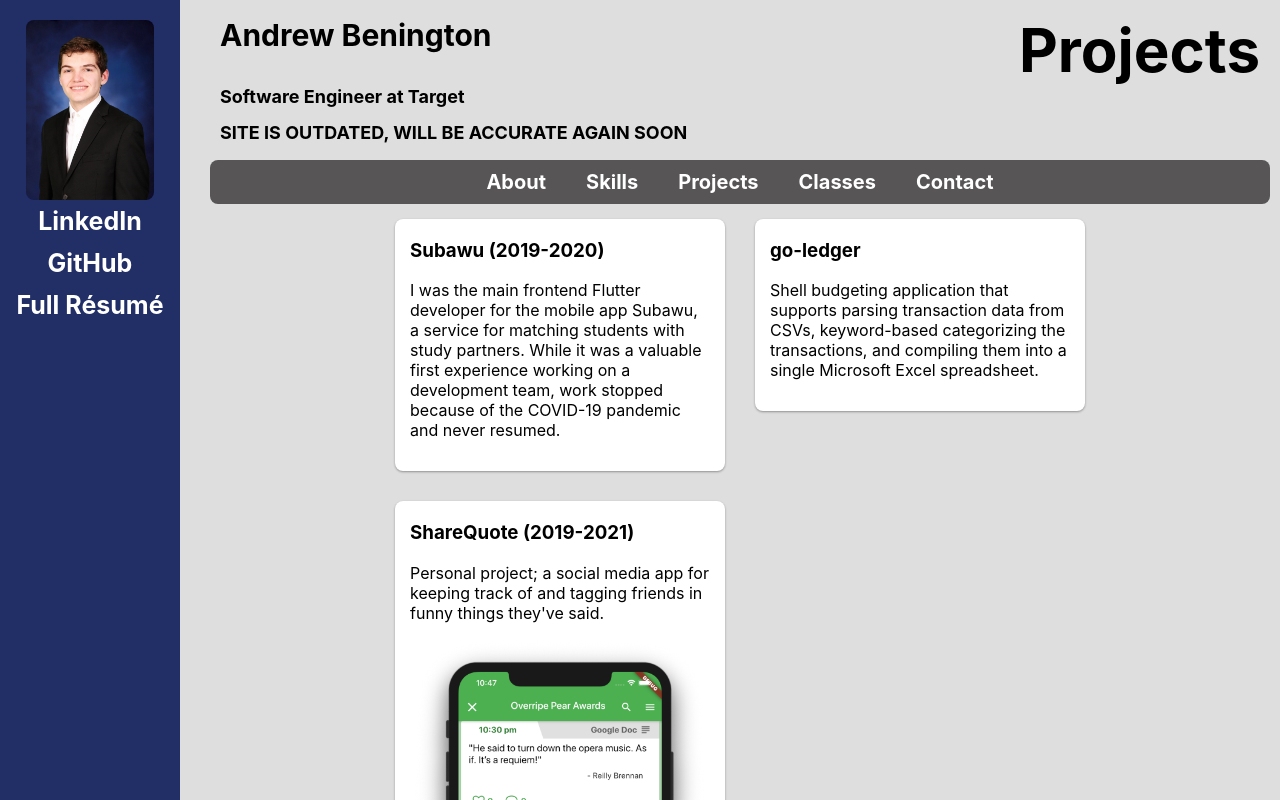
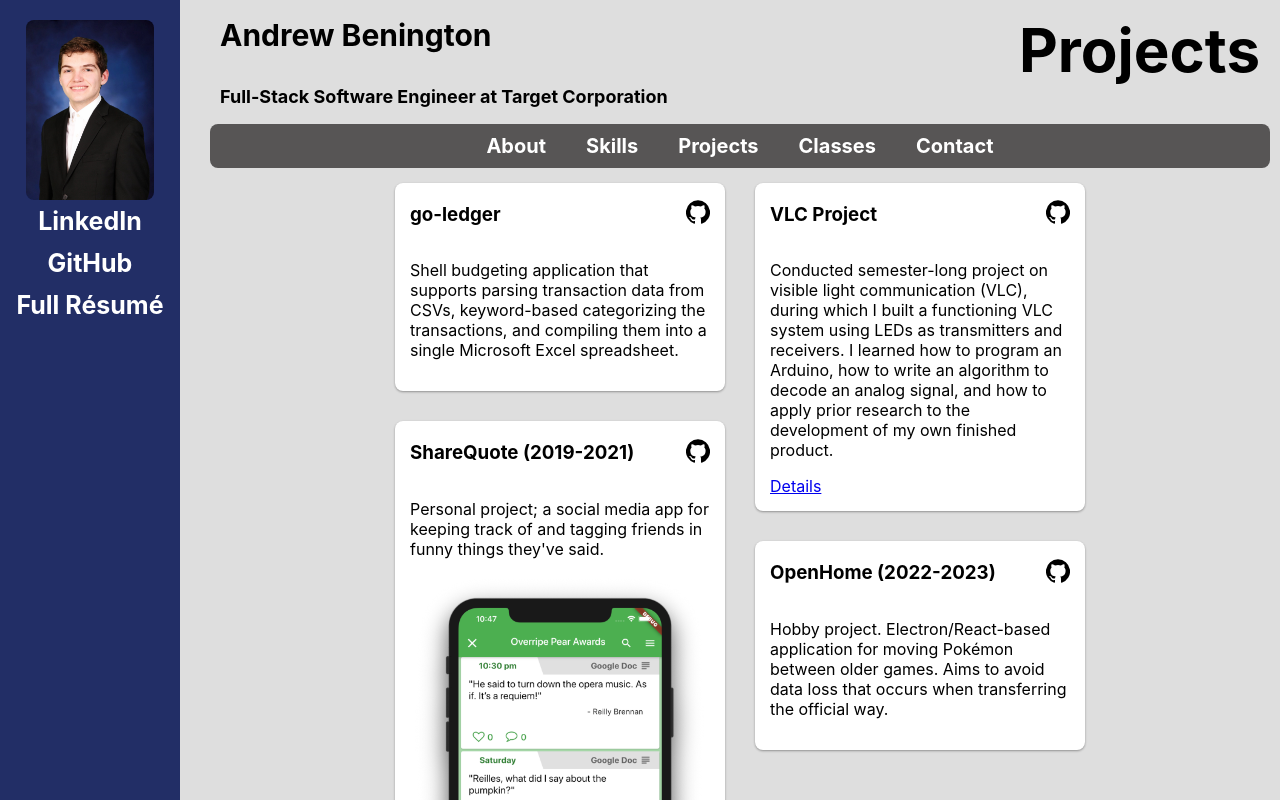
Before and after one commit to andrewbenington/PersonalSite, a React (Create React App) app: page /projects in a window 1280 px wide. Shown: the top 800 px of the page. Built offline with nearby package versions, Linux system fonts and the light colour scheme.

Commit message:
projects + general cleanup

```diff
--- a/src/components/HeaderBar.tsx
+++ b/src/components/HeaderBar.tsx
@@ -1,3 +1,4 @@
+import { Subtitle } from "../consts/HeaderStrings";
 import { FlexColStretch, FlexColWide, FlexRow, FlexRowRepel } from "../style";
 import Navigation from "./Navigation";
 import { Banner, Info, Name, PageTitle } from "./style";
@@ -12,11 +13,7 @@ function HeaderBar(props: { title: string; setTitle: Function }) {
                             <Name>Andrew Benington</Name>
                             <br></br>
                             <Info>
-                                <p>Software Engineer at Target</p>
-                                <p>
-                                    SITE IS OUTDATED, WILL BE ACCURATE AGAIN
-                                    SOON
-                                </p>
+                                <p>{Subtitle}</p>
                             </Info>
                         </FlexColStretch>
 
--- a/src/components/MobileHeader.tsx
+++ b/src/components/MobileHeader.tsx
@@ -1,3 +1,4 @@
+import { Subtitle } from "../consts/HeaderStrings";
 import { FlexColWide, MobilePageTitle } from "../style";
 import { Banner, Info, Name } from "./style";
 
@@ -8,8 +9,7 @@ function MobileHeader(props: { title: string; setTitle: Function }) {
                 <Name>Andrew Benington</Name>
                 <br></br>
                 <Info>
-                    <p>Senior, University of Illinois at Urbana-Champaign</p>
-                    <p>Bachelor of Science in Computer Science</p>
+                    <p>{Subtitle}</p>
                 </Info>
                 <MobilePageTitle>{props.title}</MobilePageTitle>
             </Banner>
--- /dev/null
+++ b/src/consts/HeaderStrings.ts
@@ -0,0 +1 @@
+export const Subtitle = "Full-Stack Software Engineer at Target Corporation";
--- a/src/pages/Contact/Contact.tsx
+++ b/src/pages/Contact/Contact.tsx
@@ -9,7 +9,7 @@ const tiles = [
             <li>andrewbenington57@gmail.com</li>
             <li>
                 <a href="https://www.linkedin.com/in/andrew-benington/">
-                    My LinkedIn Page
+                    LinkedIn
                 </a>
             </li>
         </ListContainer>
--- /dev/null
+++ b/src/pages/Projects/ProjectTile.tsx
@@ -0,0 +1,48 @@
+import { Grid } from "@material-ui/core";
+import { GitHub } from "@material-ui/icons";
+import ContentBox from "../../components/ContentBox";
+
+interface ProjectTileProps {
+    name: string;
+    github?: string;
+    description: string;
+    children: any;
+}
+
+function ProjectTile(props: ProjectTileProps) {
+    const { name, github, description, children } = props;
+    return (
+        <ContentBox>
+            <Grid container>
+                <Grid item xs={github ? 10 : 12}>
+                    <h3>{name}</h3>
+                </Grid>
+                {github ? (
+                    <Grid
+                        item
+                        xs={2}
+                        style={{
+                            alignItems: "center",
+                            display: "grid",
+                            justifyContent: "end",
+                        }}
+                    >
+                        <a href={github}>
+                            <GitHub htmlColor="black" />
+                        </a>
+                    </Grid>
+                ) : (
+                    <div />
+                )}
+                <Grid item xs={12}>
+                    <p>{description}</p>
+                </Grid>
+                <Grid item xs={12}>
+                    {children}
+                </Grid>
+            </Grid>
+        </ContentBox>
+    );
+}
+
+export default ProjectTile;
--- a/src/pages/Projects/Projects.tsx
+++ b/src/pages/Projects/Projects.tsx
@@ -1,5 +1,5 @@
+import { Link } from "react-router-dom";
 import Slider from "react-slick";
-import ContentBox from "../../components/ContentBox";
 import DynamicColumns from "../../components/DynamicColumns";
 import {
     Screen1,
@@ -9,31 +9,35 @@ import {
     Screen5,
 } from "../../files/sharequotepics";
 import { PageContent } from "../About/style";
+import ProjectTile from "./ProjectTile";
 
-const tiles = [
-    <ContentBox>
-        <h3>Subawu (2019-2020)</h3>
-        <p>
-            I was the main frontend Flutter developer for the mobile app Subawu,
-            a service for matching students with study partners. While it was a
-            valuable first experience working on a development team, work
-            stopped because of the COVID-19 pandemic and never resumed.
-        </p>
-    </ContentBox>,
-    <ContentBox>
-        <h3>go-ledger</h3>
-        <p>
-            Shell budgeting application that supports parsing transaction data
-            from CSVs, keyword-based categorizing the transactions, and
-            compiling them into a single Microsoft Excel spreadsheet.
-        </p>
-    </ContentBox>,
-    <ContentBox>
-        <h3>ShareQuote (2019-2021)</h3>
-        <p>
-            Personal project; a social media app for keeping track of and
-            tagging friends in funny things they've said.
-        </p>
+interface Project {
+    name: string;
+    description: string;
+    github?: string;
+    body?: any;
+}
+
+const projects: Project[] = [
+    {
+        name: "go-ledger",
+        github: "https://github.com/andrewbenington/go-ledger",
+        description:
+            "Shell budgeting application that supports parsing transaction data from CSVs, keyword-based categorizing the transactions, and compiling them into a single Microsoft Excel spreadsheet.",
+    },
+    {
+        name: "VLC Project",
+        github: "https://github.com/andrewbenington/VLC",
+        description:
+            "Conducted semester-long project on visible light communication (VLC), during which I built a functioning VLC system using LEDs as transmitters and receivers. I learned how to program an Arduino, how to write an algorithm to decode an analog signal, and how to apply prior research to the development of my own finished product.",
+        body: <Link to="/projects/vlc-project">Details</Link>,
+    },
+    {
+        name: "ShareQuote (2019-2021)",
+        github: "https://github.com/andrewbenington/ShareQuote",
+        description:
+            "Personal project; a social media app for keeping track of and tagging friends in funny things they've said.",
+        body: (
             <Slider>
                 <img src={Screen1} alt="App Screenshot 1" />
                 <img src={Screen2} alt="App Screenshot 2" />
@@ -41,13 +45,35 @@ const tiles = [
                 <img src={Screen4} alt="App Screenshot 4" />
                 <img src={Screen5} alt="App Screenshot 5" />
             </Slider>
-    </ContentBox>,
+        ),
+    },
+    {
+        name: "OpenHome (2022-2023)",
+        github: "https://github.com/andrewbenington/OpenHome",
+        description:
+            "Hobby project. Electron/React-based application for moving Pokémon between older games. Aims to avoid data loss that occurs when transferring the official way.",
+    },
+    {
+        name: "Subawu (2019-2020)",
+        description:
+            "I was the main frontend Flutter developer for the mobile app Subawu, a service for matching students with study partners. While it was a valuable first experience working on a development team, work stopped because of the COVID-19 pandemic and never resumed.",
+    },
 ];
 
 function Projects() {
     return (
         <PageContent>
-            <DynamicColumns elements={tiles} />
+            <DynamicColumns
+                elements={projects.map((p) => (
+                    <ProjectTile
+                        name={p.name}
+                        description={p.description}
+                        github={p.github}
+                    >
+                        {p.body}
+                    </ProjectTile>
+                ))}
+            />
         </PageContent>
     );
 }
--- a/src/style.js
+++ b/src/style.js
@@ -67,5 +67,4 @@ export const MobilePageTitle = styled.div`
     line-height: 1;
     margin: 0px;
     font-size: 48px;
-    color: #ffffff;
 `;
```
Lines whose indentation alone changed are shown as unchanged.
